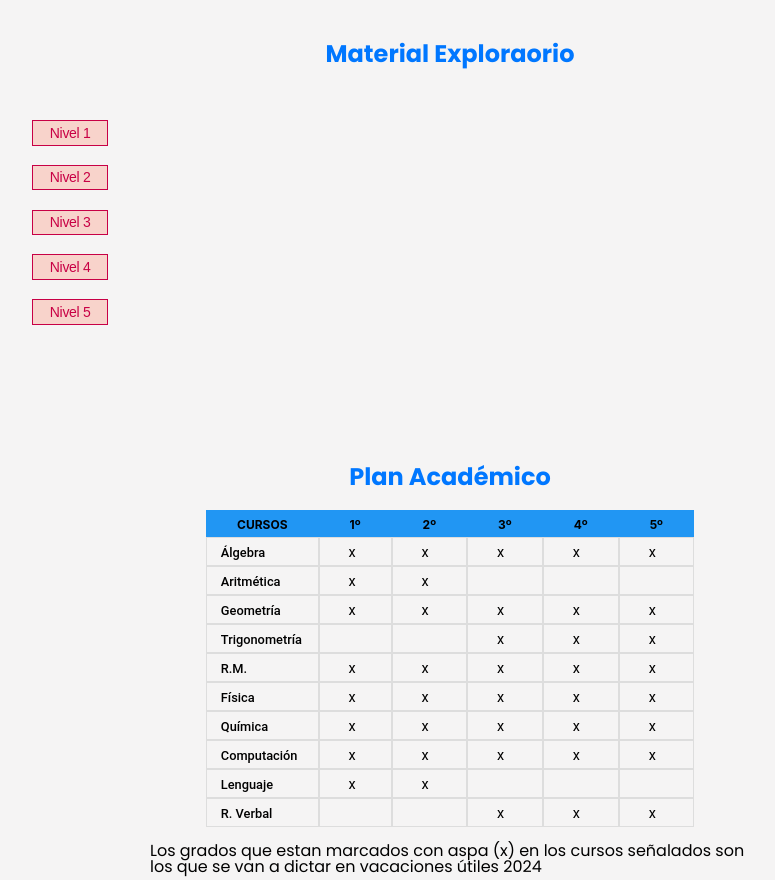
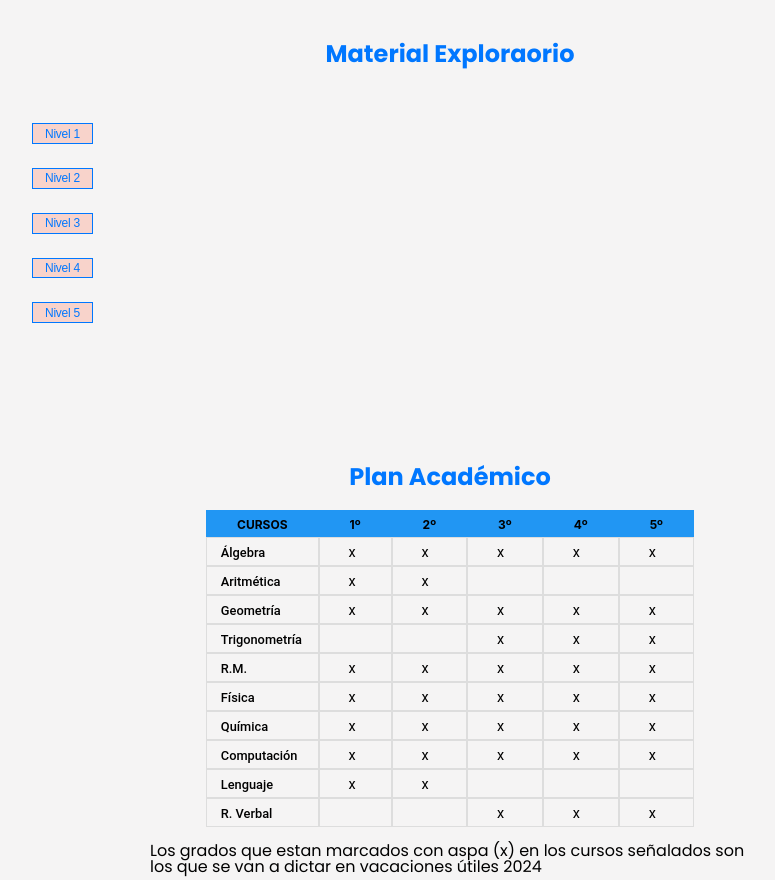
Before and after one commit to MaterialesSecundaria/diverticreativas, a plain HTML site: page index.html in a window 1280 px wide. Shown: the part 1980-2860 px from the top of the page, without its empty margins (190-965 px from the left). Drawn offline with Linux system fonts and the light colour scheme.

Commit message:
Update style.css

```diff
--- a/style.css
+++ b/style.css
@@ -610,15 +610,15 @@ section h2 {
 /* Botones */
 
 .button {
-        --border-color: #c80045;
+        --border-color: #0077ff;
         --border-color-hover: #f8d3cb;
         --border-color-active: #00a953;
-          font-size: 14px;
+          font-size: 12px;
           cursor: pointer;
           font-weight: 400;
           background: var(--border-color-hover);
           color: var(--border-color);
-          padding: 0.25em 1.2em;
+          padding: 0.2em 1em;
           position: relative;
           z-index: 1;
         line-height: 1.17648;
```
